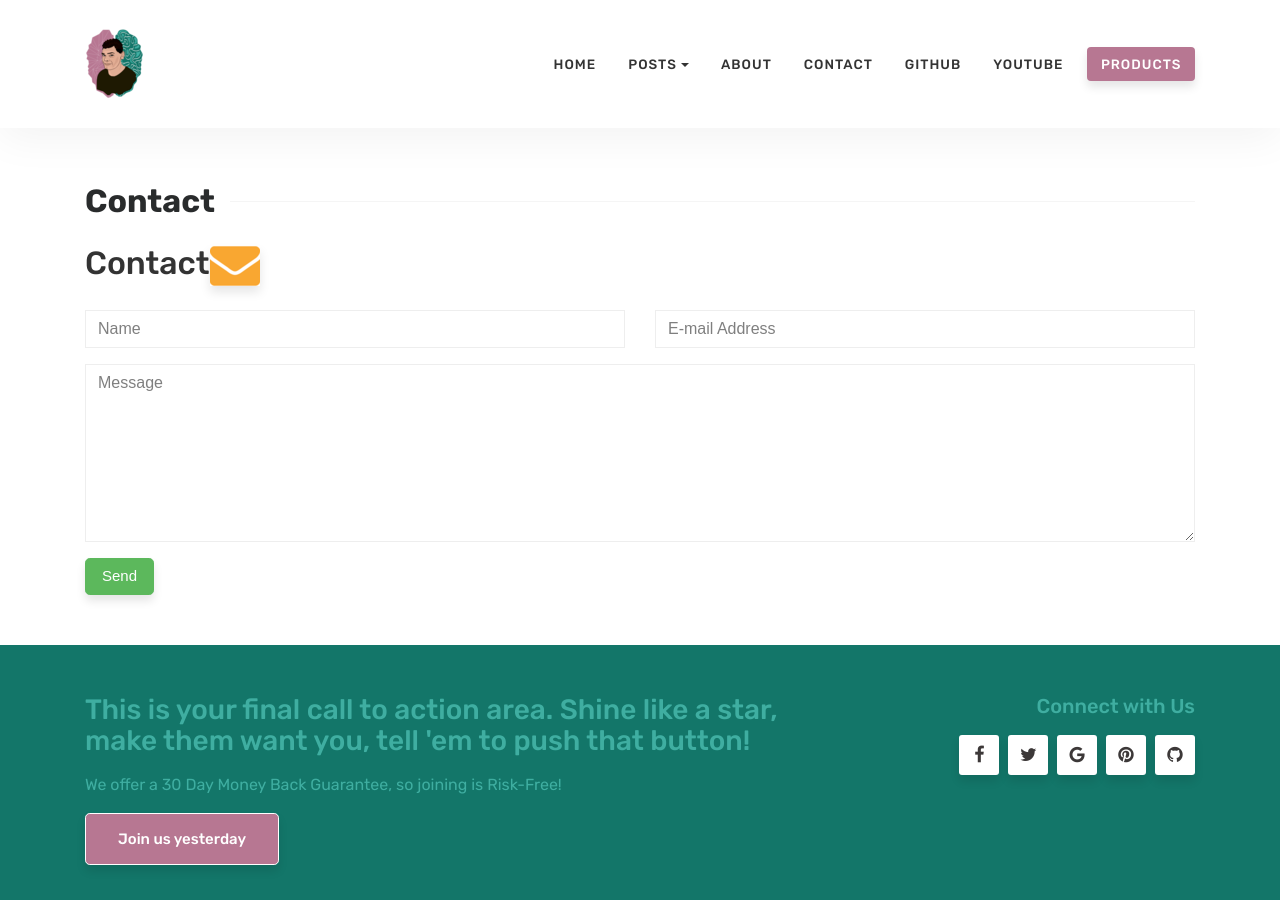
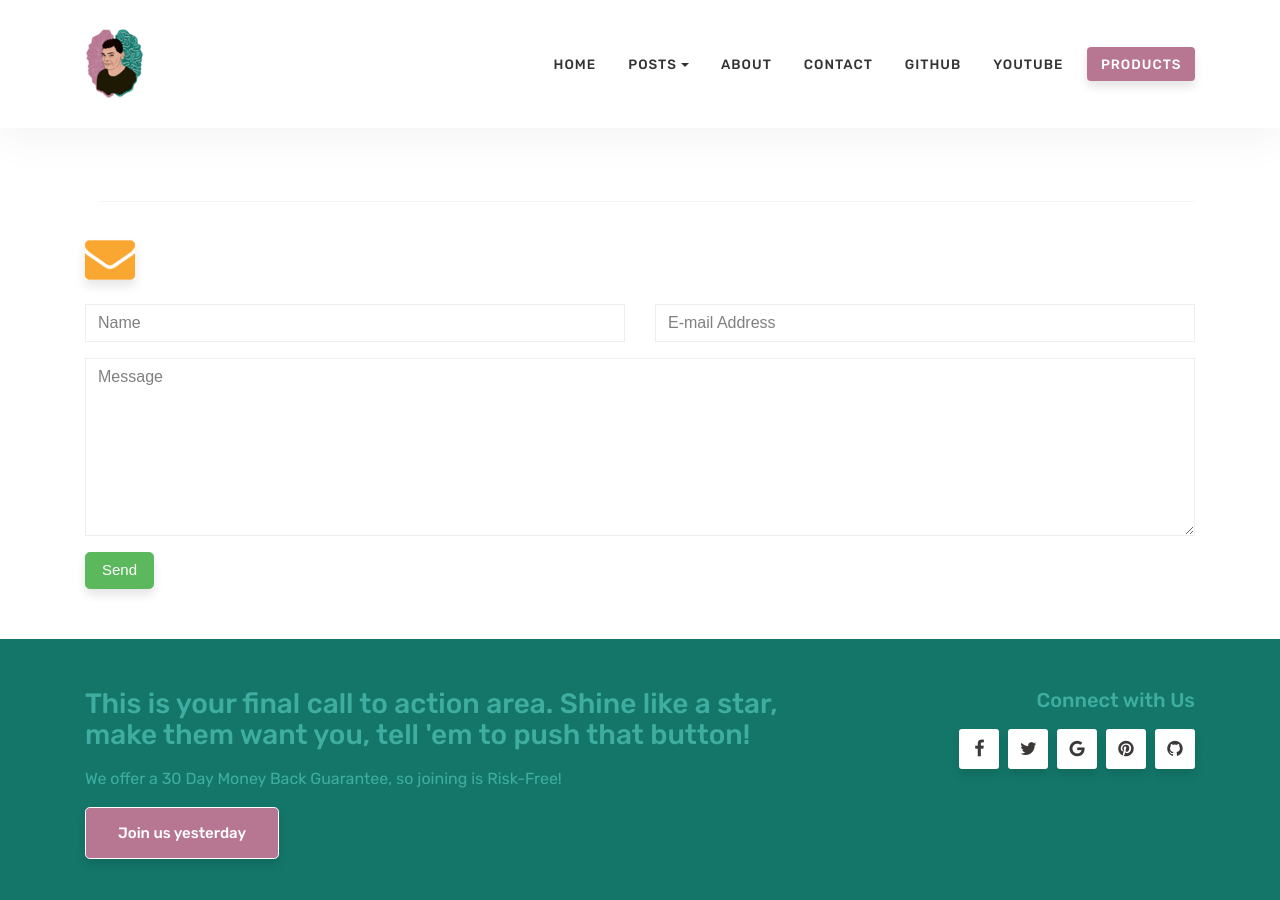
Before and after one commit to MikePapinski/MikePapinski.github.io, a Jekyll site: the page built from contact.html, in a window 1280 px wide and 900 px high. Built offline with Jekyll 4.4.1, drawn with Linux system fonts in a browser that asks for light colours.

Commit message:
contact done

```diff
--- a/contact.html
+++ b/contact.html
@@ -1,9 +1,8 @@
 ---
 layout: page
-title: Contact
 ---
 
-<h2><span>{{ page.title }}</span><img class="" src="{{ site.baseurl }}/assets/images/contact_mail.png" alt="contact"></h2>
+<h1><span>{{ page.title }} </span><img class="" src="{{ site.baseurl }}/assets/images/contact_mail.png" alt="contact"></h1>
 <form action="https://formspree.io/{{site.email}}" method="POST">
 
     <div class="form-group row">
```
